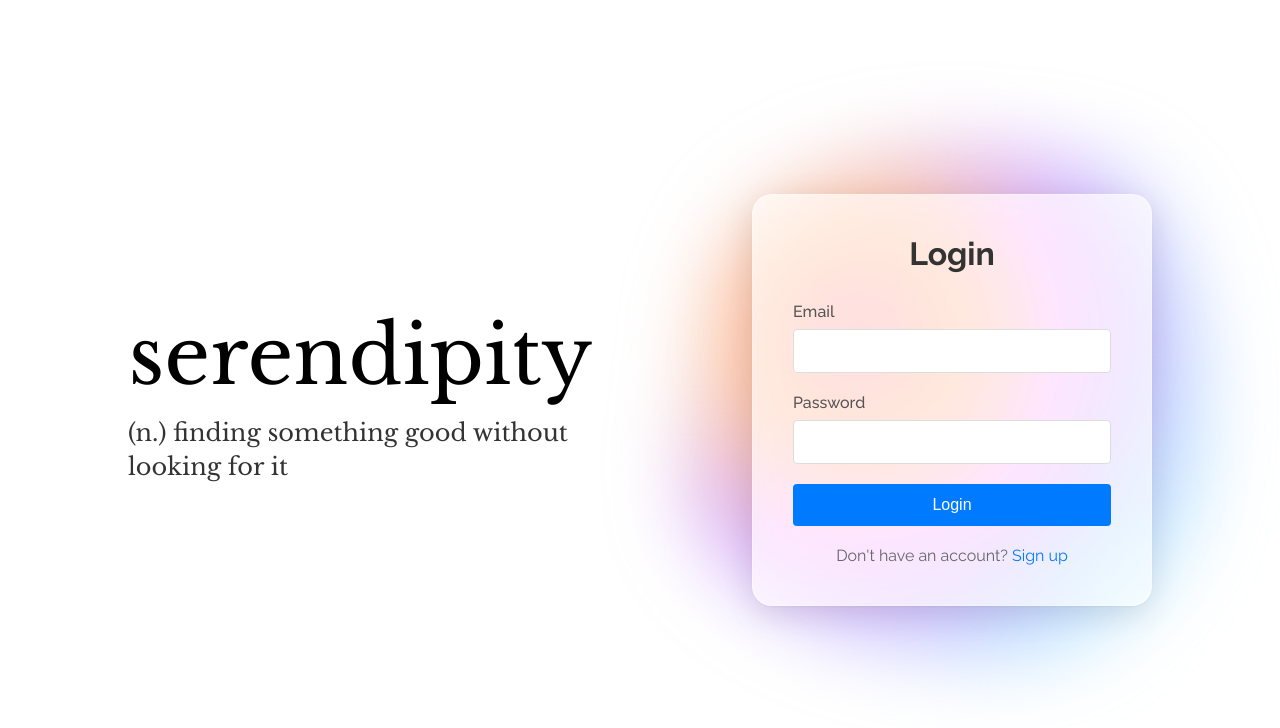
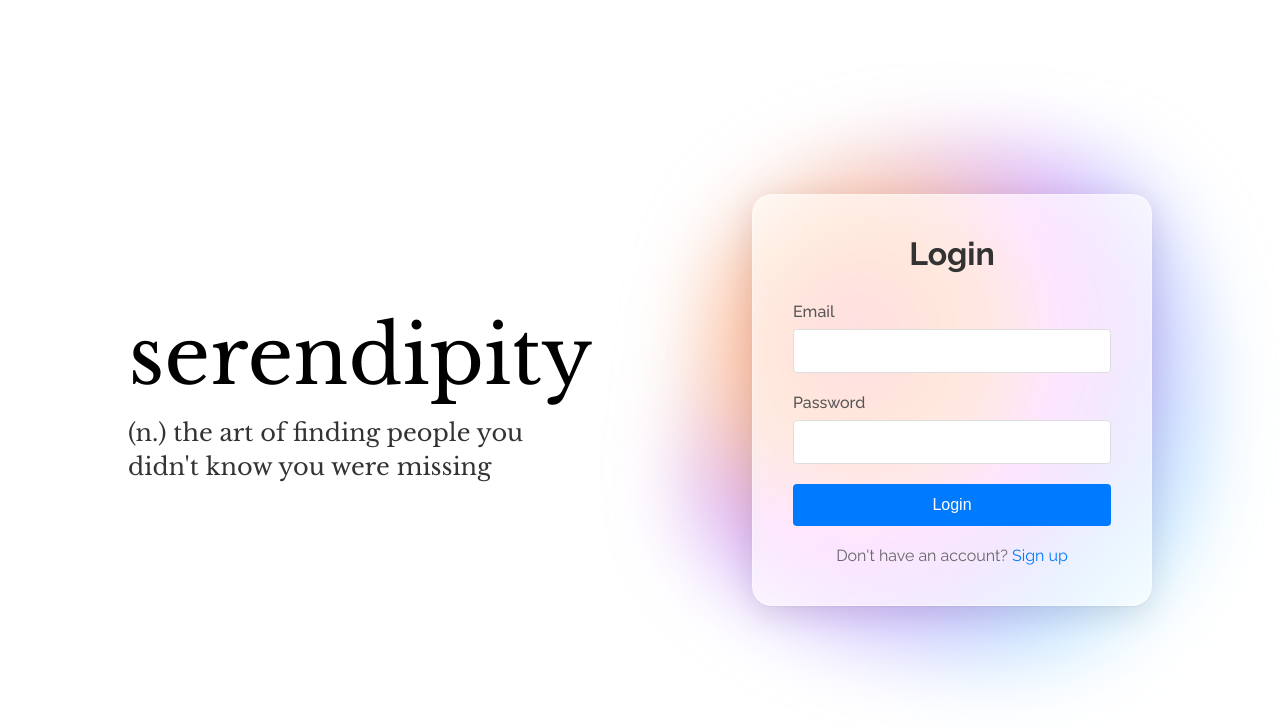
Before and after one commit to heymicah/Serendipity, a React (Create React App) app in the folder frontend/: page /login in a window 1280 px wide. Shown: the top 728 px of the page. Built offline with nearby package versions, Linux system fonts and the light colour scheme; the HTML template or start-up script is replaced by a standard one.

Commit message:
fixed definition

```diff
--- a/frontend/src/components/Login.js
+++ b/frontend/src/components/Login.js
@@ -44,7 +44,7 @@ const Login = () => {
     <div className="auth-container">
       <div className="auth-branding">
         <h1 className="brand-title">serendipity</h1>
-        <p className="brand-subtitle">(n.) finding something good without looking for it</p>
+        <p className="brand-subtitle">(n.) the art of finding people you didn't know you were missing</p>
       </div>
       <div className="auth-card">
         <h1>Login</h1>
```
